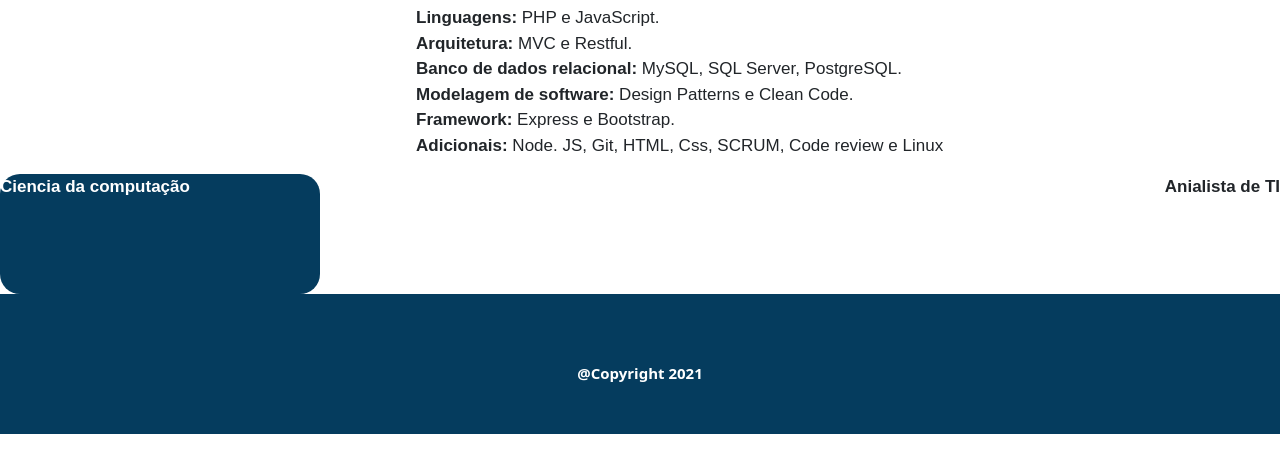
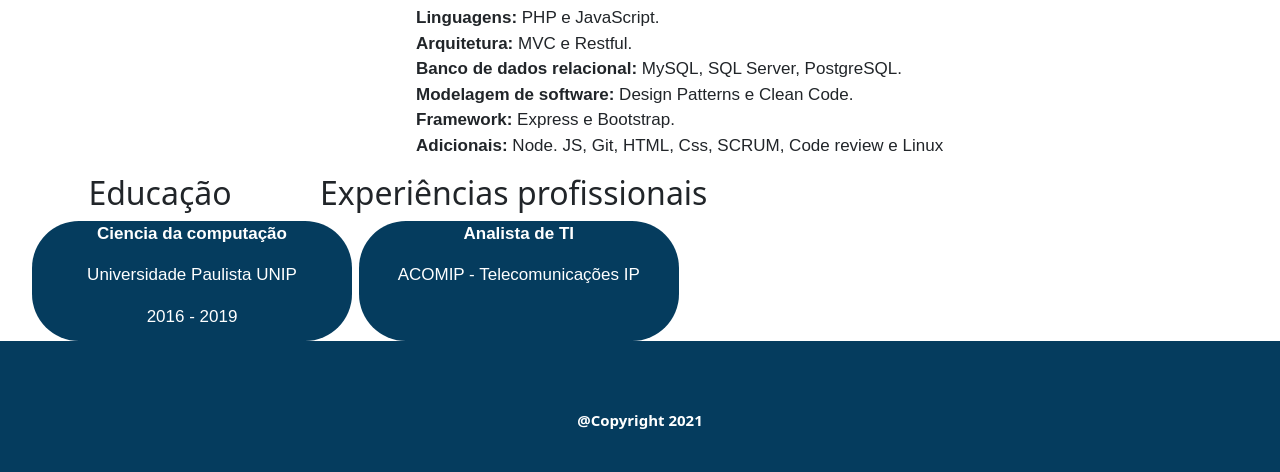
Before and after one commit to lucasg13info/portifolio, a plain HTML site: page public/public/sobre.html in a window 1280 px wide. Shown: the part 598-1070 px from the top of the page. Before the commit the page ends 1032 px from the top, so only its background shows below. Drawn offline with nearby package versions, Linux system fonts and the light colour scheme.

```diff
--- a/public/public/sobre.html
+++ b/public/public/sobre.html
@@ -72,16 +72,24 @@
 
         <!--Educação e Experiencia-->
         <div class="educacaoExperiencia">
-            <div class="faculdade">
+            <div>
+                <h2>Educação</h2>
+                <div class="faculdade">
                 <p> <strong>Ciencia da computação </strong></p>
-
+                <p>Universidade Paulista UNIP</p>
+                <p>2016 - 2019</p>
+            </div>
             </div>
 
-            <div class="experienciaProfissional">
-                <p> <strong>Anialista de TI </strong></p>
 
+        <div class="experienciasProfissionais">
+            <div>
+                <h2>Experiências profissionais</h2>
+                <div class="acomip">
+                <p> <strong>Analista de TI</strong></p>
+                <p>ACOMIP - Telecomunicações IP </p>
             </div>
-        </div>
+            </div>
 
     </main>
 
--- a/public/public/style/sobre.css
+++ b/public/public/style/sobre.css
@@ -128,16 +128,13 @@ margin-right: 10px;
 }
 
 
-
-
-
-
 /*Educação e Experiencia*/
 
 .educacaoExperiencia{
   display: flex;
 
-  justify-content: space-between;
+  text-align: center;
+
 }
 
 
@@ -146,10 +143,34 @@ margin-right: 10px;
   color: white;
   width: 320px;
   Height: 120px;
-  top: 1234px;
-  Left: 102px;
-  border-radius: 20px;
+  border-radius: 47px 47px;
 
+  text-align: center;
+  margin-left: 10%;
+}
+
+.experienciaProfissional{
+  margin-right: 10px;
+
+  background-color: #053C5E;
+  color: white;
+  width: 320px;
+  Height: 120px;
+  border-radius: 47px 47px;
+
+  text-align: center;
+  margin-left: 30%;
+}
+
+.acomip{
+  background-color: #053C5E;
+  color: white;
+  width: 320px;
+  Height: 120px;
+  border-radius: 47px 47px;
+
+  text-align: center;
+  margin-left: 10%;
 }
 
 
```
